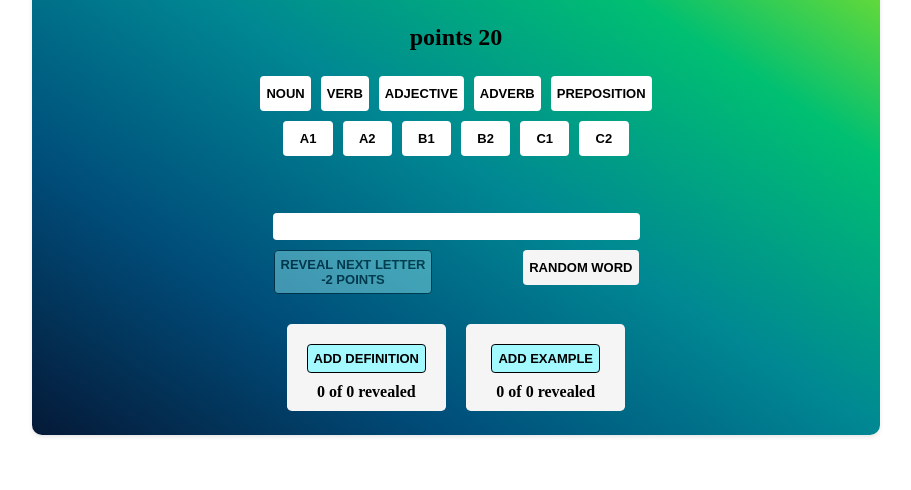
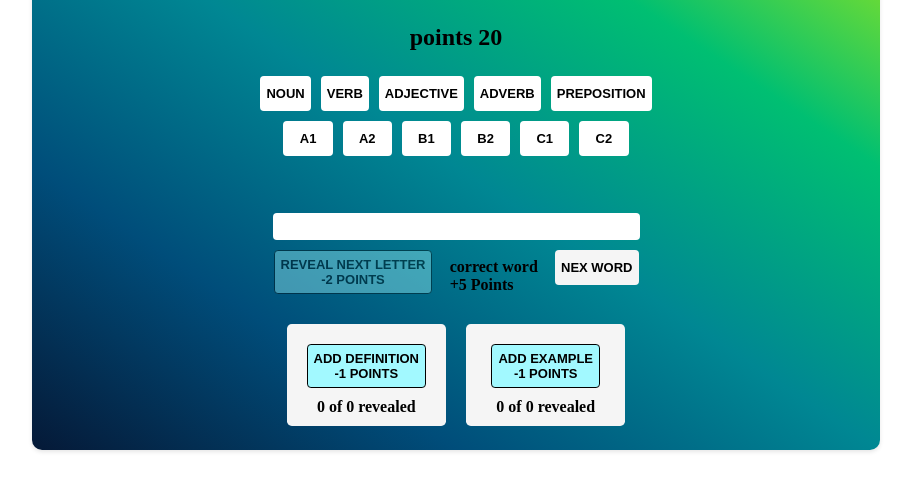
Before and after one commit to Altishofer/GuessMyWord, a Gatsby site: page / in a window 1280 px wide. Shown: the part 124-614 px from the top of the page, without its empty margins (184-1095 px from the left). Built offline with nearby package versions, Linux system fonts and the light colour scheme; Gatsby itself is replaced by a stand-in of ours.

Commit message:
explain points

```diff
--- a/src/pages/index.js
+++ b/src/pages/index.js
@@ -271,13 +271,21 @@ function Index() {
 
                 </div>
                 <div>
+                    <br />
+                    correct word
+                    <br />
+                    +5 Points
+
+                </div>
+                <div>
+
                     <button
                         onClick={handleRandomWord}
                         className="btn"
 
                         disabled={letterShown < word.length && userInput !== word  }
                     >
-                        Random Word
+                        Nex Word
                     </button>
                 </div>
             </div>
@@ -292,7 +300,7 @@ function Index() {
                     className="hints-button"
                     //disabled={hints.length<=0}
                 >
-                    Add definition  <br/>
+                    Add definition  <br /> -1 points
                 </button>
                 {publicDefinitions.length} of {definitions.length + publicDefinitions.length}  revealed
             </div>
@@ -305,7 +313,8 @@ function Index() {
                     className="hints-button"
                     //disabled={hints.length<=0}
                 >
-                    Add Example  <br/>
+                    Add Example
+                     <br /> -1 points
                 </button>
 
                 {publicExamples.length} of {examples.length + publicExamples.length}  revealed
```
